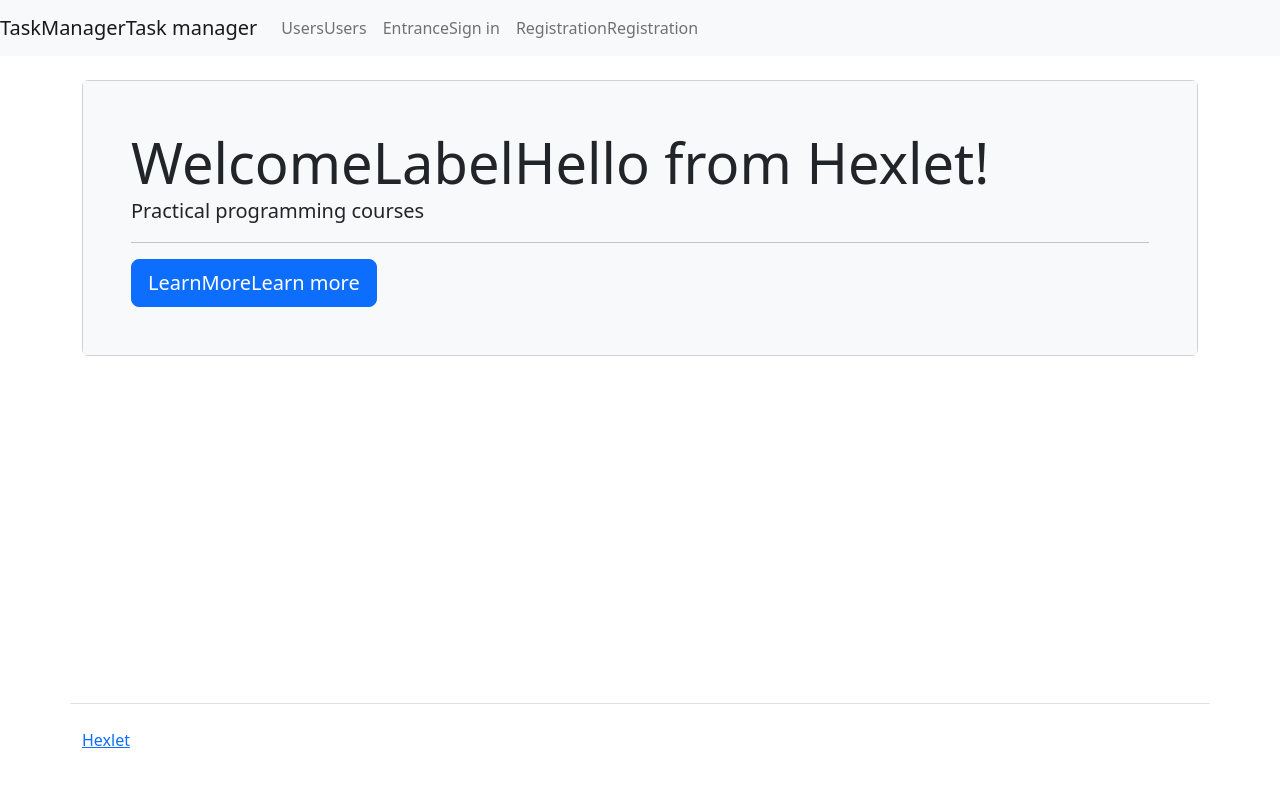
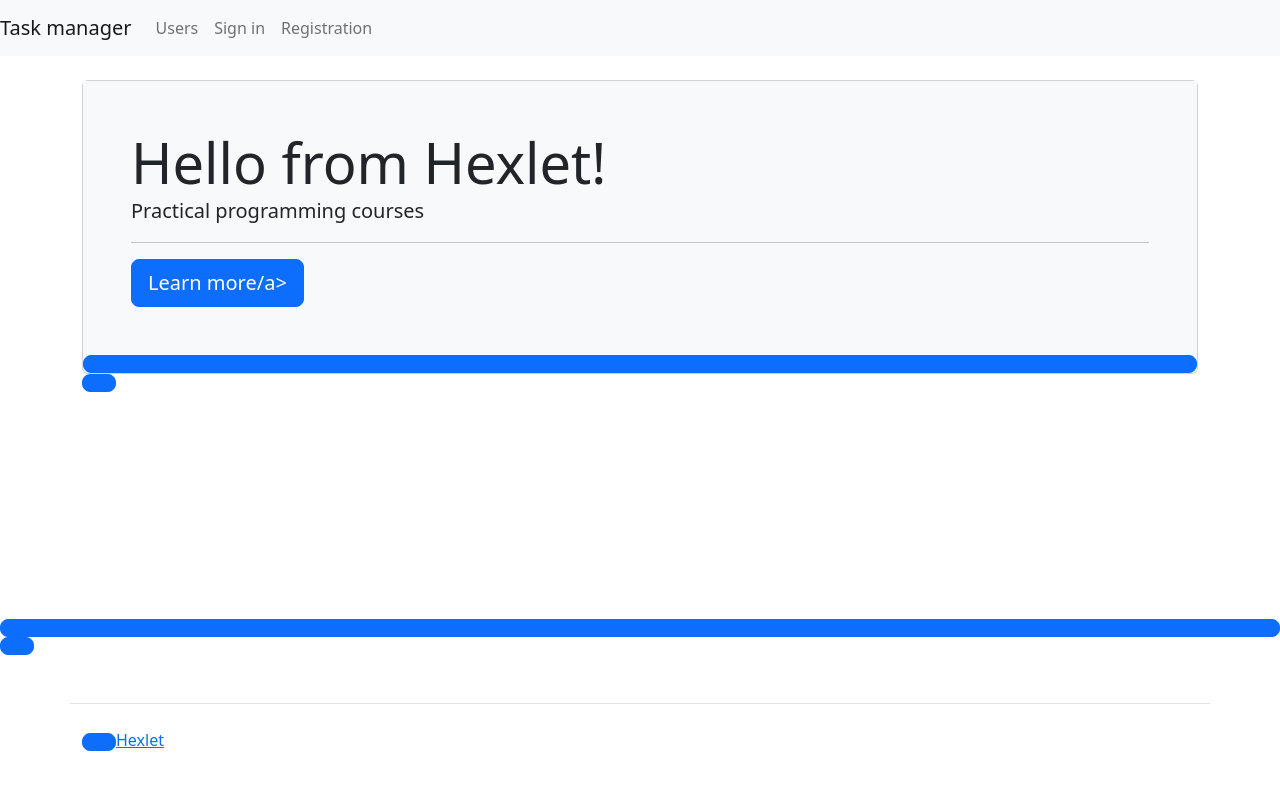
Before and after one commit to BezrezenTLNH/Task_Manager, a Django app: page / in a window 1280 px wide. Run offline with Django 4.2, Linux system fonts and the light colour scheme.

Commit message:
add translations to main page

```diff
--- a/task_manager/templates/header.html
+++ b/task_manager/templates/header.html
@@ -3,30 +3,30 @@
 {% block header %}
   <head>
     <meta name="viewport" content="width=device-width, initial-scale=1, shrink-to-fit=no">
-    <title>{% translate 'MainName' %}Task manager Hexlet</title>
+    <title>{% translate 'Task manager' %}</title>
     <link crossorigin="anonymous" href="https://cdn.jsdelivr.net/npm/bootstrap@5.2.3/dist/css/bootstrap.min.css" integrity="sha384-rbsA2VBKQhggwzxH7pPCaAqO46MgnOM80zW1RWuH61DGLwZJEdK2Kadq2F9CUG65" rel="stylesheet">
     <script crossorigin="anonymous" integrity="sha384-kenU1KFdBIe4zVF0s0G1M5b4hcpxyD9F7jL+jjXkk+Q2h455rYXK/7HAuoJl+0I4" src="https://cdn.jsdelivr.net/npm/bootstrap@5.2.3/dist/js/bootstrap.bundle.min.js"></script>
   </head>
   <body class="d-flex flex-column min-vh-100">
     <nav class="navbar navbar-expand-lg navbar-light bg-light">
-      <a class="navbar-brand" href="/">{% translate 'TaskManager' %}Task manager</a>
+      <a class="navbar-brand" href="/">{% translate 'Task manager' %}</a>
       <button class="navbar-toggler" data-toggle="collapse" data-target="#navbarToggleExternalContent">
         <span class="navbar-toggler-icon"></span>
       </button>
       <div class="collapse navbar-collapse" id="navbarToggleExternalContent">
         <ul class="navbar-nav mr-auto">
           <li class="nav-item">
-            <a class="nav-link" href="/users/">{% translate 'Users' %}Users</a>
+            <a class="nav-link" href="/users/">{% translate 'Users' %}</a>
           </li>
 
         </ul>
         <ul class="navbar-nav">
 
             <li class="nav-item">
-              <a class="nav-link" href="/login/">{% translate 'Entrance' %}Sign in</a>
+              <a class="nav-link" href="/login/">{% translate 'Sign in' %}</a>
             </li>
             <li class="nav-item">
-              <a class="nav-link" href="/users/create/">{% translate 'Registration' %}Registration</a>
+              <a class="nav-link" href="/users/create/">{% translate 'Registration' %}</a>
             </li>
 
         </ul>
--- a/task_manager/templates/index.html
+++ b/task_manager/templates/index.html
@@ -15,10 +15,10 @@
 <h1 class="my-4"></h1>
 <div class="card">
   <div class="card-body p-5 bg-light">
-    <div class="display-4">{% translate 'WelcomeLabel' %}Hello from Hexlet!</div>
-    <p class="lead">Practical programming courses</p>
+    <div class="display-4">{% translate 'Hello from Hexlet!' %}</div>
+    <p class="lead">{% translate 'Practical programming courses' %}</p>
     <hr>
-    <a class="btn btn-primary btn-lg" href="https://ru.hexlet.io">{% translate 'LearnMore' %}Learn more</a>
+    <a class="btn btn-primary btn-lg" href="https://ru.hexlet.io">{% translate 'Learn more' %}/a>
   </div>
 </div>
 {% include 'footer.html' %}
```
Also changed, not shown: task_manager/locale/ru/LC_MESSAGES/django.po (added), 1 other file.
